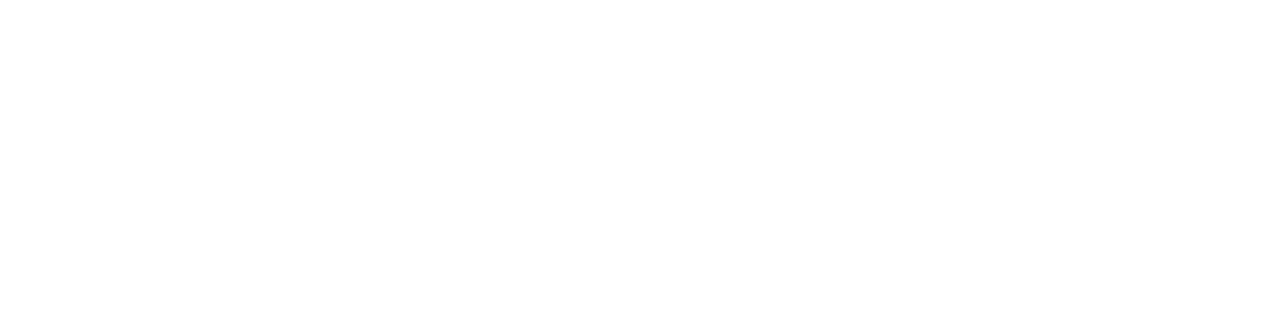
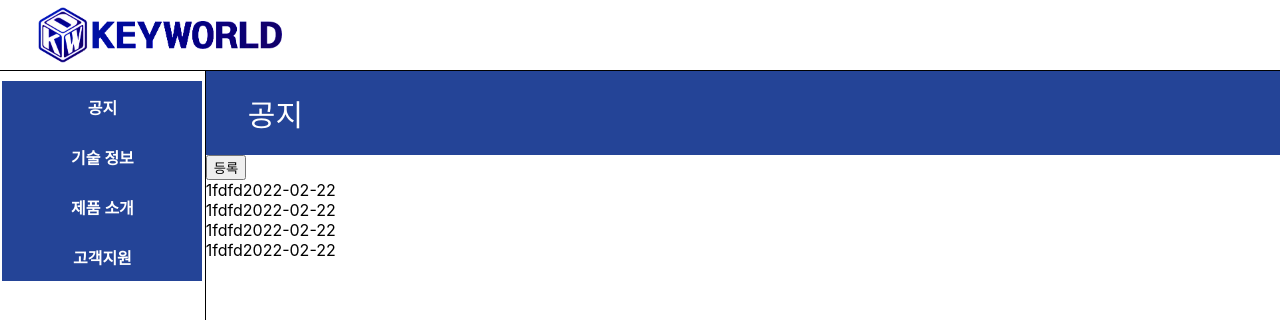
Before and after one commit to Keyworld-khu/keyworld-client, a React (Create React App) app: page /admin/notice in a window 1280 px wide. Before the commit this address had no page. Shown: the top 320 px of the page. Built offline with nearby package versions, Linux system fonts and the light colour scheme; the HTML template or start-up script is replaced by a standard one.

Commit message:
refactor: Fix to routing admin nav

```diff
--- a/src/App.js
+++ b/src/App.js
@@ -3,6 +3,10 @@
 import Main from "./pages/Main";
 import Admin from "./pages/Admin";
 import "./assets/css/index.css";
+import AdminNotice from "./pages/AdminNotice";
+import AdminTech from "./pages/AdminTech";
+import AdminProduct from "./pages/AdminProduct";
+import AdminSupport from "./pages/AdminSupport";
 
 function App() {
   return (
@@ -10,6 +14,10 @@
       <Routes>
         <Route path="/" element={<Main />} />
         <Route path="/admin" element={<Admin />} />
+        <Route path="/admin/notice" element={<AdminNotice />} />
+        <Route path="/admin/tech" element={<AdminTech />} />
+        <Route path="/admin/product" element={<AdminProduct />} />
+        <Route path="/admin/support" element={<AdminSupport />} />
       </Routes>
     </div>
   );
--- a/src/components/admin/AdminContent.jsx
+++ b/src/components/admin/AdminContent.jsx
@@ -1,11 +1,34 @@
 import React from "react";
 
 const AdminContent = (props) => {
-  const { nav } = props;
+  const { title } = props;
 
   return (
     <div className="admin-content">
-      <div className="admin-content-header bg-color f-30">{nav}</div>
+      <div className="admin-content-header bg-color f-30">{title}</div>
+      <button>등록</button>
+      <div className="admin-notice">
+        <div className="admin-notice-list flex">
+          <div className="admin-notice-number">1</div>
+          <div className="admin-notice-title">fdfd</div>
+          <div className="admin-notice-date">2022-02-22</div>
+        </div>
+        <div className="admin-notice-list flex">
+          <div className="admin-notice-number">1</div>
+          <div className="admin-notice-title">fdfd</div>
+          <div className="admin-notice-date">2022-02-22</div>
+        </div>
+        <div className="admin-notice-list flex">
+          <div className="admin-notice-number">1</div>
+          <div className="admin-notice-title">fdfd</div>
+          <div className="admin-notice-date">2022-02-22</div>
+        </div>
+        <div className="admin-notice-list flex">
+          <div className="admin-notice-number">1</div>
+          <div className="admin-notice-title">fdfd</div>
+          <div className="admin-notice-date">2022-02-22</div>
+        </div>
+      </div>
     </div>
   );
 };
--- a/src/components/admin/AdminNav.jsx
+++ b/src/components/admin/AdminNav.jsx
@@ -1,39 +1,37 @@
 import React from "react";
+import { Link } from "react-router-dom";
 
-const AdminNav = (props) => {
-  const { setNav } = props;
+const AdminNav = () => {
+  const menu = [
+    {
+      name: "공지",
+      addr: "/admin/notice",
+    },
+    {
+      name: "기술 정보",
+      addr: "/admin/tech",
+    },
+    {
+      name: "제품 소개",
+      addr: "/admin/product",
+    },
+    {
+      name: "고객지원",
+      addr: "/admin/support",
+    },
+  ];
 
   return (
     <div className="admin-left">
       <div className="admin-nav bg-color mr-0 fw-600">
-        <nav
-          onClick={() => {
-            setNav("공지");
-          }}
-        >
-          공지
-        </nav>
-        <nav
-          onClick={() => {
-            setNav("기술 정보");
-          }}
-        >
-          기술 정보
-        </nav>
-        <nav
-          onClick={() => {
-            setNav("제품 소개");
-          }}
-        >
-          제품 소개
-        </nav>
-        <nav
-          onClick={() => {
-            setNav("고객지원");
-          }}
-        >
-          고객지원
-        </nav>
+        {menu.map((item) => (
+          <Link
+            to={item.addr}
+            style={{ color: "inherit", textDecoration: "inherit" }}
+          >
+            <nav key={item.addr}>{item.name}</nav>
+          </Link>
+        ))}
       </div>
     </div>
   );
--- a/src/pages/Admin.jsx
+++ b/src/pages/Admin.jsx
@@ -3,17 +3,13 @@
 
 import "../assets/css/admin.css";
 import AdminNav from "../components/admin/AdminNav";
-import AdminContent from "../components/admin/AdminContent";
 
 const Admin = () => {
-  const [nav, setNav] = useState("공지");
-
   return (
     <div className="admin">
       <Header />
       <div className="flex">
-        <AdminNav setNav={setNav} />
-        <AdminContent nav={nav} />
+        <AdminNav />
       </div>
     </div>
   );
--- /dev/null
+++ b/src/pages/AdminNotice.jsx
@@ -0,0 +1,20 @@
+import React from "react";
+
+import "../assets/css/admin.css";
+import AdminContent from "../components/admin/AdminContent";
+import AdminNav from "../components/admin/AdminNav";
+import Header from "../components/layout/Header";
+
+const AdminNotice = () => {
+  return (
+    <div className="admin">
+      <Header />
+      <div className="flex">
+        <AdminNav />
+        <AdminContent title="공지" />
+      </div>
+    </div>
+  );
+};
+
+export default AdminNotice;
--- /dev/null
+++ b/src/pages/AdminProduct.jsx
@@ -0,0 +1,21 @@
+import React from "react";
+
+import "../assets/css/admin.css";
+import AdminNav from "../components/admin/AdminNav";
+import Header from "../components/layout/Header";
+
+const AdminProduct = () => {
+  return (
+    <div className="admin">
+      <Header />
+      <div className="flex">
+        <AdminNav />
+        <div className="admin-content">
+          <div className="admin-content-header bg-color f-30">제품 소개</div>
+        </div>
+      </div>
+    </div>
+  );
+};
+
+export default AdminProduct;
--- /dev/null
+++ b/src/pages/AdminSupport.jsx
@@ -0,0 +1,21 @@
+import React from "react";
+
+import "../assets/css/admin.css";
+import AdminNav from "../components/admin/AdminNav";
+import Header from "../components/layout/Header";
+
+const AdminSupport = () => {
+  return (
+    <div className="admin">
+      <Header />
+      <div className="flex">
+        <AdminNav />
+        <div className="admin-content">
+          <div className="admin-content-header bg-color f-30">고객지원</div>
+        </div>
+      </div>
+    </div>
+  );
+};
+
+export default AdminSupport;
--- /dev/null
+++ b/src/pages/AdminTech.jsx
@@ -0,0 +1,21 @@
+import React from "react";
+
+import "../assets/css/admin.css";
+import AdminNav from "../components/admin/AdminNav";
+import Header from "../components/layout/Header";
+
+const AdminTech = () => {
+  return (
+    <div className="admin">
+      <Header />
+      <div className="flex">
+        <AdminNav />
+        <div className="admin-content">
+          <div className="admin-content-header bg-color f-30">기술 정보</div>
+        </div>
+      </div>
+    </div>
+  );
+};
+
+export default AdminTech;
```
Also changed, not shown: src/components/admin/AdminContentList.jsx (added, +11 -0 lines).
